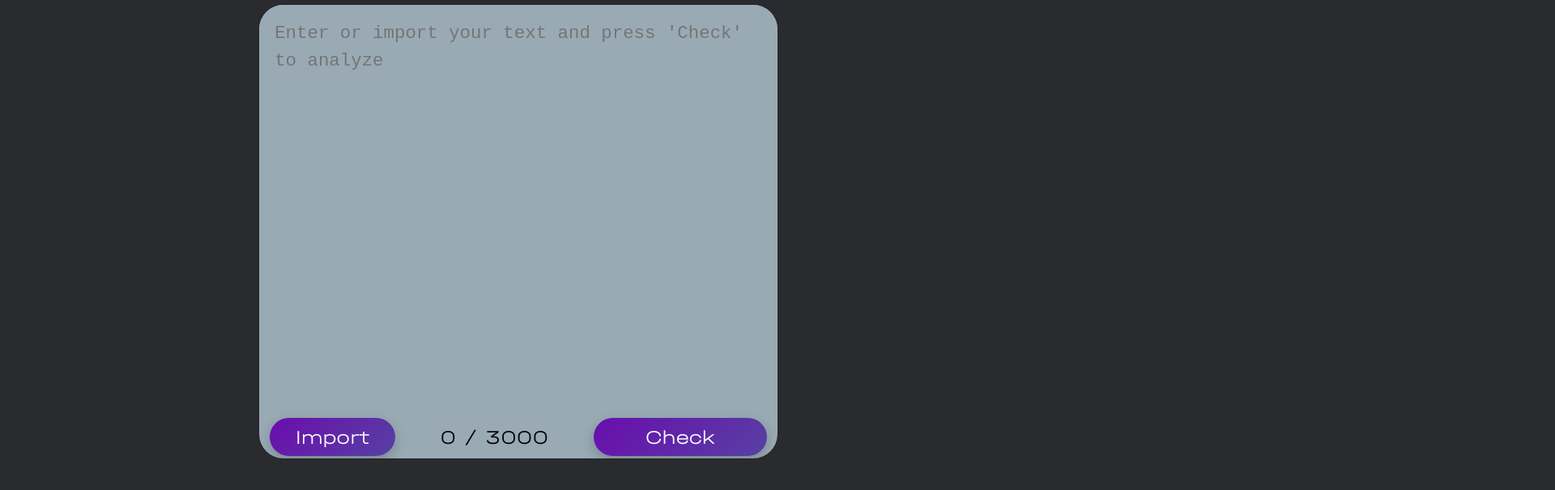
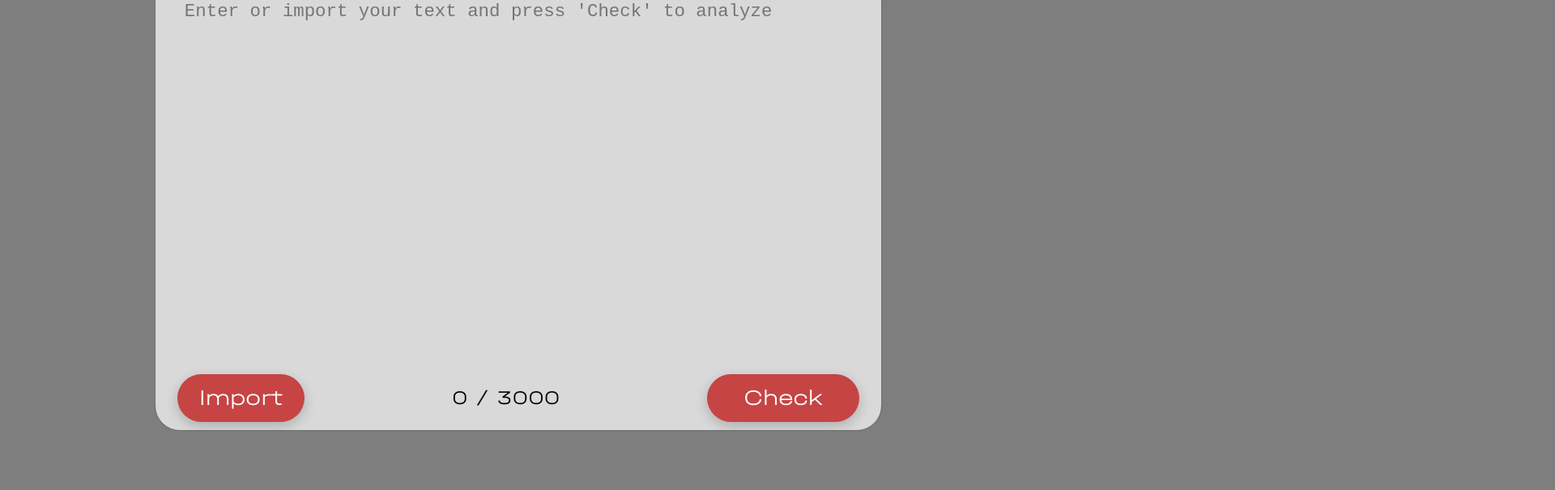
Before and after one commit to freedfall/Text-tone-analysis, a React (Create React App) app: page / in a window 1280 px wide. Shown: the part 189-794 px from the top of the page at 81% size, 1920 px wide, since content can reach past the window. Built offline with nearby package versions, Linux system fonts and the light colour scheme.

Commit message:
new color scheme, more adaptive sizes (bar, chart), result visualization redesign (progress bars)

```diff
--- a/src/App.css
+++ b/src/App.css
@@ -12,7 +12,8 @@ body {
   display: flex;
   justify-content: center;
   align-items: center;
-  background-color: #292b2f;
+  /* background-color: #292b2f; */
+  background-color: #7e7e7e;
   overflow: hidden;
   font-family: 'Halvar';
 }
@@ -59,7 +60,9 @@ h1:hover {
   display: flex;
   flex-direction: column;
   justify-content: space-between;
-  background-color: #99aab5;
+  /* background-color: #99aab5; */
+  background-color: rgba(217, 217, 217, 1);
+  gap: 0%;
 }
 
 .content.shifted {
@@ -69,7 +72,7 @@ h1:hover {
 
 .text-input {
   width: 96%;
-  height: 59vh;
+  height: 58vh;
   border: none;
   font-size: 1.4rem;
   outline: none;
@@ -77,29 +80,33 @@ h1:hover {
   overflow-wrap: break-word;
   white-space: normal;
   line-height: 1.5;
-  padding: 3%;
+  padding: 3% 5% 0 4%;
+  padding-bottom: 0;
   text-align: left;
   vertical-align: top;
-  background-color: #99aab5;
-  color: white;
+  /* background-color: #99aab5; */
+  background-color: rgba(217, 217, 217, 1);
+  /* color: white; */
+  color: rgba(69, 69, 69, 1);
 }
 
 .actions-container{
   width: 100%;
   display: flex;
   justify-content:space-between;
-  padding: 0 0 1% 0;
+  padding: 1% 0 3% 0;
   align-items: center;
 }
 
 .import-button {
-  padding: 1.5% 5%;
-  background: linear-gradient(135deg, #6a0dad, #5740A3);
+  padding: 1.5% 3%;
+  /* background: linear-gradient(135deg, #6a0dad, #5740A3); */
+  background: rgba(198, 68, 68, 1);
   color: white;
-  font-size: 1.5rem;
-  margin-left: 2%;
+  font-size: 1.7rem;
+  margin-left: 3%;
   border: none;
-  border-radius: 30px;
+  border-radius: 40px;
   cursor: pointer;
   box-shadow: 0 5px 15px rgba(0, 0, 0, 0.2);
   transition: all 0.3s ease;
@@ -118,14 +125,15 @@ h1:hover {
 }
 
 .check-button {
-  padding: 1.5% 10%;
-  margin-right: 2%;
-  background: linear-gradient(135deg, #6a0dad, #5740A3);
+  padding: 1.5% 5%;
+  margin-right: 3%;
+  /* background: linear-gradient(135deg, #6a0dad, #5740A3); */
+  background: rgba(198, 68, 68, 1);
   color: white;
-  font-size: 1.5rem;
+  font-size: 1.7rem;
   font-family: 'Halvar';
   border: none;
-  border-radius: 30px;
+  border-radius: 40px;
   cursor: pointer;
   box-shadow: 0 5px 15px rgba(0, 0, 0, 0.2);
   transition: all 0.3s ease;
@@ -143,7 +151,8 @@ h1:hover {
   width: 50%;
   height: 70vh;
   padding-top: 10px;
-  background-color: #99aab5;
+  /* background-color: #99aab5; */
+  background-color: rgba(217, 217, 217, 1);
   border-radius: 30px;
   box-shadow: 0 5px 15px rgba(0, 0, 0, 0.2);
   opacity: 0;
@@ -162,9 +171,8 @@ h1:hover {
 }
 
 .mood-chart{
-  width: 40%;
+  width: 50%;
   height: 60vh;
-  padding-bottom: 10%;
 }
 
 .mood-chart-container{
@@ -179,6 +187,7 @@ h1:hover {
 }
 
 .emotion-icon {
+  font-family: 'Apple Color Emoji', 'Segoe UI Emoji', 'Noto Color Emoji';
   font-size: 3rem;
   user-select: none;
 }
@@ -186,40 +195,73 @@ h1:hover {
 .emotion-row {
   display: flex;
   align-items: center;
+  justify-content: space-between;
+  gap: 5%;
   padding-bottom: 5%;
+  width: 100%;
 }
 
-
-.emotion-label {
-  font-size: 1rem;
-  padding-right: 10px;
-  width: 100px;
+.progressBar{
+  background-color: rgba(198, 68, 68, 1);
+  border-radius: 2rem;
 }
 
-.square {
-  width: 2rem;
-  height: 2rem;
-  margin-right: 5px;
-  border: 2px solid #ccc;
-  border-radius: 35%;
-}
-
-.square.filled {
-  background: linear-gradient(20deg, #801FDB, #BE1FDB);
+.progressContainer{
+  width: 15vw;
+  height: 4vh;
+  background-color: rgba(197, 190, 190, 1);
+  border-radius: 2rem;
+  overflow: hidden;
   transition: all 0.3s ease-in-out;
 }
 
-.square.filled:hover {
-  transform: scale(1.1);
+.progressContainer:hover{
+  transform: scale(1.05);
 }
-
-/*
-.square.empty {
-  background-color: transparent;
-} */
 
 .error {
   color: red;
   font-size: 3rem;
   font-weight: bold;
 }
+
+
+@media screen and (max-width: 1900px) {
+  body{
+    overflow: visible;
+  }
+  .App {
+    overflow: visible;
+  }
+  .main-container{
+    flex-direction: column;
+    align-items: center;
+    overflow: visible;
+  }
+
+  .content{
+    width: 70%;
+    transform: translateX(0);
+  }
+
+  .content.shifted {
+    width: 70%;
+    transform: translateX(0);
+    margin-bottom: 5%;
+  }
+
+  .actions-container{
+    width: 100%;
+    padding: 0% 0 2% 0;
+    align-items: center;
+  }
+
+  .result-container {
+    width: 70%;
+    transform: translateX(0);
+  }
+
+  .result-container.visible {
+    transform: translateX(0);
+  }
+}
--- a/src/components/MoodChart.js
+++ b/src/components/MoodChart.js
@@ -10,86 +10,119 @@ import {
   CategoryScale,
 } from 'chart.js';
 
+
 ChartJS.register(LinearScale, BarElement, Title, Tooltip, Legend, CategoryScale);
 
 const emotionIcons = {
-  sadness: '😢',
+  sadness: '😭',
   joy: '😊',
   fear: '😨',
   disgust: '🤢',
   anger: '😠',
 };
 
-// generate squares array for each emotion
-const renderSquares = (percentage) => {
-  const filledSquares = Math.round(percentage * 10); // convert percentage to number of squares
-  const squares = [];
+/**
+ * Custom plugin to draw background color on the canvas
+ */
+const backgroundPlugin = {
+  id: 'customCanvasBackgroundColor',
+  beforeDraw: (chart) => {
+    const { ctx, chartArea } = chart;
+    const backgroundColor = 'rgba(197, 190, 190, 1)';
 
-  // add filled squares
-  for (let i = 0; i < filledSquares; i++) {
-    squares.push(<div key={`filled-${i}`} className="square filled"></div>);
+    ctx.save();
+    ctx.fillStyle = backgroundColor;
+    // adaptive bar width
+    const barWidth = chart.getDatasetMeta(0).data[0].width / 2;
+
+    const barOffset = 0; // Центрируем фон
+    ctx.fillRect(chartArea.left + barOffset, chartArea.top, barWidth, chartArea.height+50);
+    ctx.restore();
+  },
+};
+
+/**
+ * Render progress bars to visualize emotion intensity
+ * @param {number} percentage - emotion intensity percentage
+ */
+const renderProgressBar = (percentage) => {
+  const progressBarStyles = {
+    width: `${percentage * 100}%`, // Процент заполнения полоски
+    height: '100%', // Высота полоски
+  };
+
+  return (
+    <div className='progressContainer'>
+      <div className='progressBar' style={progressBarStyles}></div>
+    </div>
+  );
+};
+
+/**
+ * MoodChart component
+ * @param {Object} props - component props
+ * @param {number} props.score - overall emotional tone score
+ * @param {string} props.label - overall emotional tone label
+ * @param {Object} props.emotions - emotions detected
+ * @returns {JSX.Element} - MoodChart component
+ *
+ */
+const MoodChart = ({ score, label, emotions }) => {
+  let barColor;
+  if (label === 'positive') {
+    barColor = 'rgba(157, 236, 129, 1)';
+  } else if (label === 'negative') {
+    barColor = 'rgba(243, 86, 86, 1)';
+  } else {
+    barColor = 'rgba(255, 205, 86, 1)';
   }
 
-  // add empty squares
-  for (let i = filledSquares; i < 10; i++) {
-    squares.push(<div key={`empty-${i}`} className="square empty"></div>);
-  }
-
-  return squares;
-};
-
-const MoodChart = ({ score, label, emotions }) => {
-  const colorRed = 'rgba(255, 99, 132, 1)';
-  const colorGreen = 'rgba(76, 245, 181, 1)';
-  const colorYellow = 'rgba(255, 205, 86, 1)';
-  let backgroundColor;
-
-  if (label === 'positive') {
-    backgroundColor = colorGreen;
-  } else if (label === 'negative') {
-    backgroundColor = colorRed;
-  } else {
-    backgroundColor = colorYellow;
-  }
-
+  // chart data
   const data = {
     labels: ['Mood'],
     datasets: [
       {
         label: 'Overall emotional tone',
-        data: [score * 100], // display as percentage
-        backgroundColor: [backgroundColor],
-        barThickness: 100,
+        data: [score * 100],
+        backgroundColor: [barColor],
+        barThickness: 'flex', //adaptive bar width
       },
     ],
   };
 
+  // chart options
   const options = {
     responsive: true,
     maintainAspectRatio: false,
     scales: {
       x: {
         display: false,
+        offset: false,
       },
       y: {
-        beginAtZero: true,
         min: -100,
         max: 100,
         grid: {
           display: false,
         },
+        border: {
+          display: false,
+        },
         ticks: {
+          padding: 20,
+          align: 'start',
+          color: 'black',
+          font: {
+            size: 40,
+            weight: 550,
+          },
+          stepSize: 100,
           callback: (value) => {
             if (value === 100) return 'Positive';
             if (value === -100) return 'Negative';
             if (value === 0) return 'Neutral';
             return `${value}%`;
           },
-          font: {
-            size: 35,
-            weight: 500,
-          },
-          stepSize: 100,
         },
       },
     },
@@ -117,23 +150,18 @@ const MoodChart = ({ score, label, emotions }) => {
   return (
     <div className="mood-chart-container">
       <div className="mood-chart">
-        {/* <h3>Primary emotional tone: {label}</h3> */}
-        <Bar data={data} options={options} />
+        <Bar data={data} options={options} plugins={[backgroundPlugin]} />
       </div>
 
       <div className="emotions-visualization">
-        {/* <h3>Emotions</h3> */}
         <ul style={{ listStyle: 'none', padding: 0 }}>
           {Object.entries(emotions).map(([emotion, value]) => (
             <li key={emotion} className="emotion-row">
               <span className="emotion-icon">
                 {emotionIcons[emotion]}
               </span>
-              {/* <span className="emotion-label">
-                {Math.round(value * 100)}%
-              </span> */}
-              <div className="squares-container" style={{ display: 'flex', marginLeft: '10px' }}>
-                {renderSquares(value)}
+              <div>
+                {renderProgressBar(value)}
               </div>
             </li>
           ))}
--- a/src/services/toneAnalyzer.js
+++ b/src/services/toneAnalyzer.js
@@ -15,8 +15,8 @@ export const analyzeToneIBM = async (text) => {
       data: {
         text: text,
         features: {
-          sentiment: {},
-          emotion: {},
+          sentiment: {}, // overall emotional tone
+          emotion: {},  // emotions detected
         },
       },
     });
```
